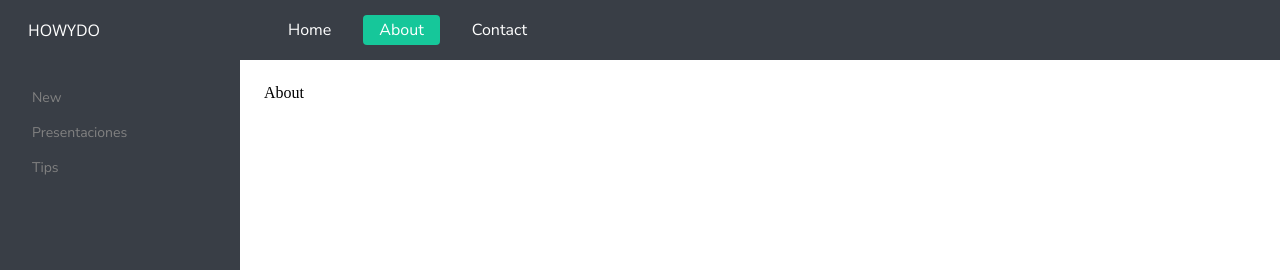
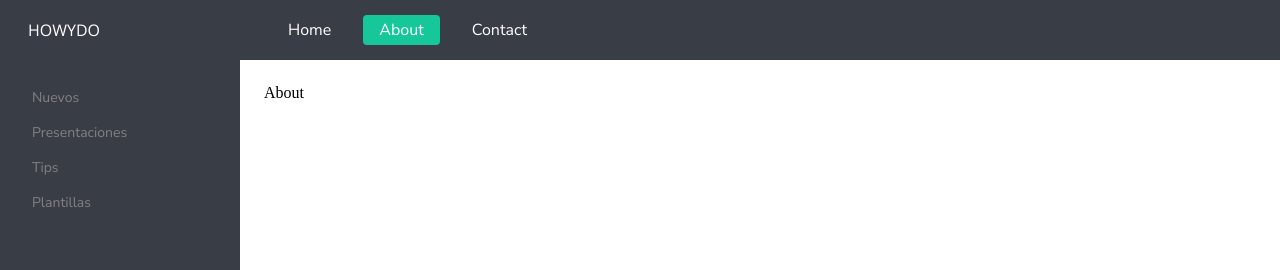
Before and after one commit to lenoryv/howydo, a Next.js app: page /about in a window 1280 px wide. Shown: the top 270 px of the page. Built offline with nearby package versions, Linux system fonts and the light colour scheme.

Commit message:
Add option sidenav

```diff
--- a/components/SideNav/Sidenav.tsx
+++ b/components/SideNav/Sidenav.tsx
@@ -5,9 +5,10 @@ function Sidenav() {
     const { pathname } = useRouter()
     return (
         <div className={styles.sidenav}>
-            <a href="/new">New</a>
+            <a href="/new">Nuevos</a>
             <a href="/new">Presentaciones</a>
             <a href="/new">Tips</a>
+            <a href="/new">Plantillas</a>
         </div>
     )
 }
```
